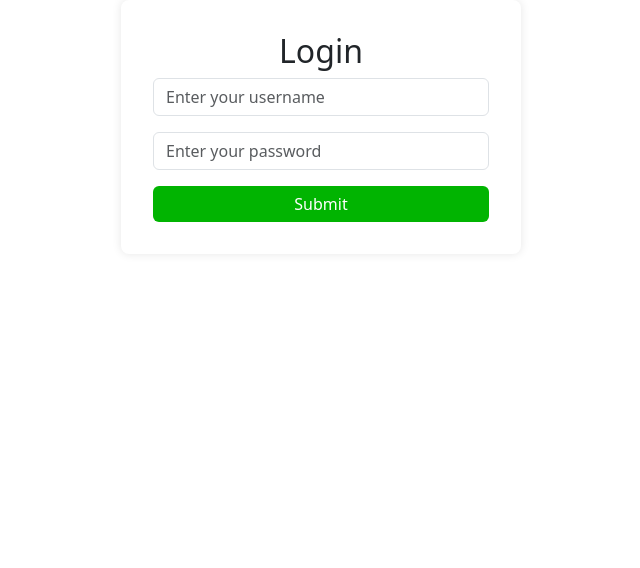
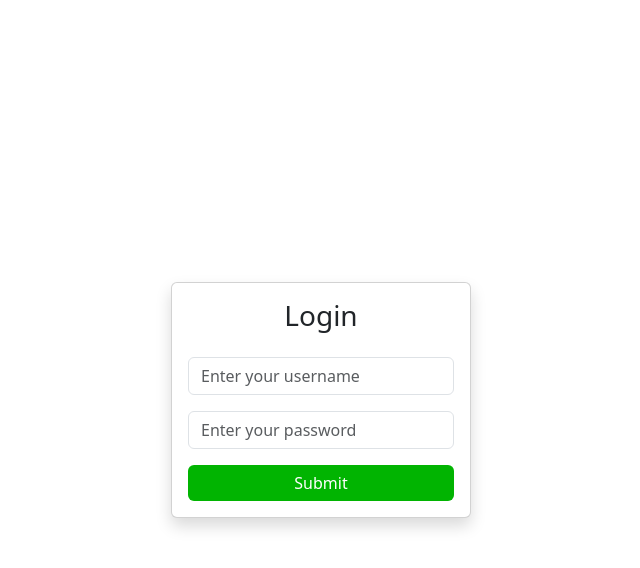
Before and after one commit to Scrappyz/Sari-Sari, a React (Vite) app in the folder frontend/: page /login in a window 1280 px wide. Shown: the top 568 px of the page, without its empty margins (319-959 px from the left). Built offline with nearby package versions, Linux system fonts and the light colour scheme.

Commit message:
Centered login

```diff
--- a/frontend/src/user/pages/Login/Login.jsx
+++ b/frontend/src/user/pages/Login/Login.jsx
@@ -7,12 +7,14 @@ import Swal from "sweetalert2";
 
 function Login() {
   const navigate = useNavigate();
+
   useEffect(function() {
     if (localStorage.getItem("posjwt") != null) {
       navigate("/", { replace: true })
-    } else {
-      document.getElementById("Login").style.display = "";
     }
+    // } else {
+    //   document.getElementById("Login").style.display = "";
+    // }
   }, []);
 
   function tryLogin(e) {
@@ -51,12 +53,10 @@ function Login() {
   }
 
   return (
-    <div id="Login" style={
-      {
-        display: "none",
-      }
-    } className="login-container">
-      <h2 className="text-center"> Login </h2>
+    <div className="d-flex justify-content-center align-items-center" style={{height: "100vh"}}>
+      <div className="card shadow" style={{width: "300px"}}>
+        <h3 className="card-title text-center mt-3">Login</h3>
+        <div className="card-body">
           <form onSubmit={tryLogin}>
             <div className="mb-3">
               <input type="text" name="username" id="username" placeholder="Enter your username" className="form-control"/>
@@ -67,6 +67,8 @@ function Login() {
             <input type="submit" value="Submit" className="btn btn-primary w-100"/>
           </form>
         </div>
+      </div>
+    </div>
   )
 }
 
```
Lines whose indentation alone changed are shown as unchanged.
